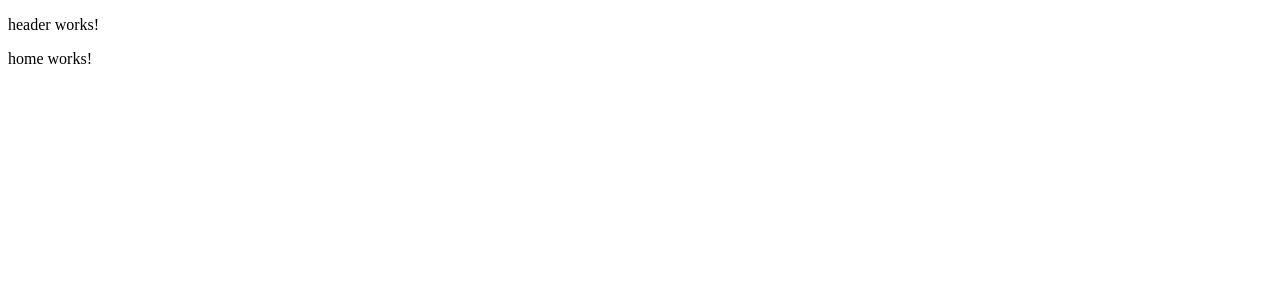
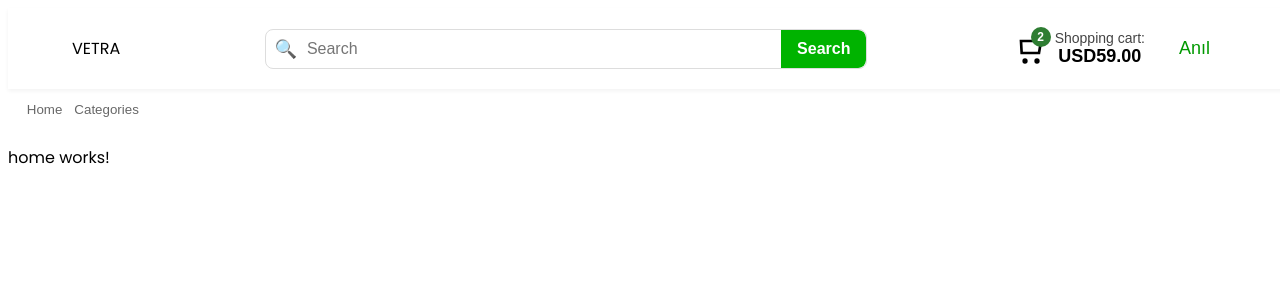
Before and after one commit to anil0x80/shop-frontend, an Angular app: page / in a window 1280 px wide. Shown: the top 300 px of the page. Built offline with nearby package versions, Linux system fonts and the light colour scheme.

Commit message:
site-header
first version of the site header, it is still open for more development

```diff
--- a/src/app/header/header.css
+++ b/src/app/header/header.css
@@ -0,0 +1,189 @@
+.container{
+  display: flex;
+  align-items: center;
+  justify-content: space-between;
+  gap: 20px;
+  padding: 12px 5%;
+  background-color: white;
+  box-shadow: 0 2px 4px rgba(0, 0, 0, 0.05);
+  position: sticky;
+  top: 0;
+  z-index: 1000;
+}
+.search-container {
+  display: flex;
+  min-width: 200px;
+  max-width: 600px;
+  border: 1px solid #ddd;
+  border-radius: 8px;
+  overflow:hidden;
+  flex:1
+}
+
+.search-input-wrapper {
+  display: flex;
+  align-items: center;
+  flex:1;
+  min-width: 0px;
+  padding-left: 8px;
+  padding-right: 8px;
+}
+
+.search-icon {
+  font-size: 18px;
+  margin-right: 8px;
+  color: #444;
+  flex-shrink: 0;
+}
+
+.search-container input {
+  border: none;
+  outline: none;
+  flex: 1;
+  font-size: 16px;
+  min-width: 0;
+}
+
+.search-button {
+  background-color: #00b300;
+  color: white;
+  border: none;
+  padding: 10px 16px;
+  font-size: 16px;
+  cursor: pointer;
+  font-weight: bold;
+  border-radius: 0 8px 8px 0;
+  transition: background-color 0.3s;
+}
+
+.search-button:hover {
+  background-color: #009900;
+}
+
+.site-name{
+    font:bold
+}
+
+.sign{
+    display: flex;
+}
+
+.sign-button{
+    background-color: transparent;
+    border-color: transparent;
+    color: #009900;
+    cursor:pointer
+}
+.sign-button:hover{
+    background-color: #f3f3f3;
+    border-radius: 15%;
+}
+
+.header-right {
+  display: flex;
+  align-items: center;
+  gap: 20px;
+}
+
+.cart-container {
+  display: flex;
+  align-items: center;
+  gap: 10px;
+  font-family: sans-serif;
+}
+
+.cart-icon-wrapper {
+  position: relative;
+  width: 32px;
+  height: 32px;
+}
+
+.cart-icon {
+  width: 100%;
+  height: 100%;
+}
+
+.cart-badge {
+  position: absolute;
+  top: -6px;
+  right: -6px;
+  background-color: #2e7d32; /* green */
+  color: white;
+  border-radius: 50%;
+  width: 20px;
+  height: 20px;
+  font-size: 12px;
+  display: flex;
+  align-items: center;
+  justify-content: center;
+  font-weight: bold;
+}
+
+.cart-text {
+  display: flex;
+  flex-direction: column;
+}
+
+.cart-label {
+  margin: 0;
+  font-size: 14px;
+  color: #444;
+}
+
+.cart-total {
+  margin: 0;
+  font-size: 18px;
+  font-weight: bold;
+  color: black;
+}
+.cart-button {
+  display: flex;
+  align-items: center;
+  border: none;
+  background: none;
+  cursor: pointer;
+  padding: 0;
+  gap: 10px;
+}
+
+.cart-button:hover {
+  background-color: #f3f3f3;
+  border-radius: 8px;
+}
+
+.profile-button{
+  border-radius: 15%;
+  background-color: transparent;
+  color: #009900;
+  border-color: transparent;
+  font-size: large;
+  padding: 12px;
+  cursor:pointer;
+}
+.profile-button:hover{
+  background-color: #f3f3f3;
+}
+.top-bar{
+  width: 100vw;
+  display: grid;
+  padding:0;
+  gap:0px;
+}
+.navigation-bar{
+  padding-left:1%;
+  display: flex;
+  align-items: center;
+  height: 40px;
+  background-color: white;
+}
+
+.navigation-button{
+  background-color: transparent;
+  cursor: pointer;
+  color: rgb(103, 103, 103);
+  border: transparent;
+}
+
+.navigation-button:hover{
+  background-color: #f3f3f3;
+}
--- a/src/app/header/header.html
+++ b/src/app/header/header.html
@@ -1 +1,49 @@
-<p>header works!</p>
+<div class="top-bar">
+<div class="container">
+  <div><p class="site-name">VETRA</p>
+  </div>
+   <form [formGroup]="searchForm" (ngSubmit)="onSubmit()" class="search-container">
+    <div class="search-input-wrapper">
+      <span class="search-icon">🔍</span>
+      <input type="text" placeholder="Search" formControlName="search"/>
+    </div>
+    <button type="submit" class="search-button">Search</button>
+  </form>
+
+
+  <div class="header-right">
+    <!-- Shopping Cart as Button -->
+    <button class="cart-button">
+      <div class="cart-icon-wrapper">
+        <svg class="cart-icon" xmlns="http://www.w3.org/2000/svg" width="32" height="32" fill="none" stroke="black" stroke-width="2" viewBox="0 0 24 24">
+          <path d="M6 6h15l-1.5 9h-13z"/>
+          <circle cx="9" cy="21" r="1"/>
+          <circle cx="18" cy="21" r="1"/>
+        </svg>
+        <span class="cart-badge">{{cartItemsCount}}</span>
+      </div>
+      <div class="cart-text">
+        <p class="cart-label">Shopping cart:</p>
+        <p class="cart-total">{{ cartTotalPrice | currency:'USD':'code' }}</p>
+      </div>
+    </button>
+
+    <!-- Sign In / Up -->
+    @if (isSigned) {
+        <button class="profile-button">{{username}}</button>
+    }
+    @else {
+        <div class="sign">
+        <button class="sign-button">Sign In</button>
+        <p style="color: rgb(164, 164, 164); margin: 0 6px;">/</p>
+        <button class="sign-button">Sign Up</button>
+        </div>
+    }
+
+  </div>
+</div>
+  <div class="navigation-bar">
+    <button class="navigation-button">Home</button>
+    <button class="navigation-button">Categories</button>
+  </div>
+</div>
--- a/src/app/header/header.ts
+++ b/src/app/header/header.ts
@@ -1,11 +1,27 @@
-import { Component } from '@angular/core';
+import { CurrencyPipe } from '@angular/common';
+import { Component, inject } from '@angular/core';
+import {FormControl, ReactiveFormsModule,FormGroup,FormBuilder} from '@angular/forms';
+
 
 @Component({
   selector: 'app-header',
-  imports: [],
+  imports: [CurrencyPipe,ReactiveFormsModule],
   templateUrl: './header.html',
   styleUrl: './header.css'
 })
 export class Header {
+  isSigned = true;
+  formBuilder = inject(FormBuilder)
+  username = "Anıl";
 
+  searchForm = this.formBuilder.group({
+    search:['']
+  })
+
+  cartTotalPrice:number = 59;
+  cartItemsCount:number = 2;
+
+  onSubmit(){
+    console.log(this.searchForm.value.search)
+  }
 }
--- a/src/styles.css
+++ b/src/styles.css
@@ -1 +1,6 @@
 /* You can add global styles to this file, and also import other style files */
+@import url('https://fonts.googleapis.com/css2?family=Poppins:wght@300;400;600&display=swap');
+
+body {
+  font-family: 'Poppins', sans-serif;
+}
```
